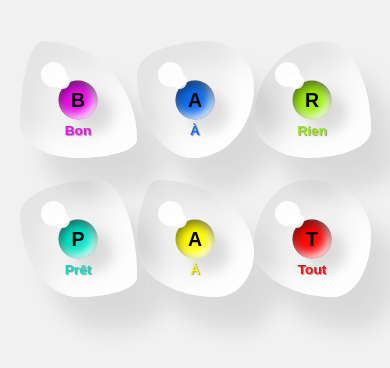
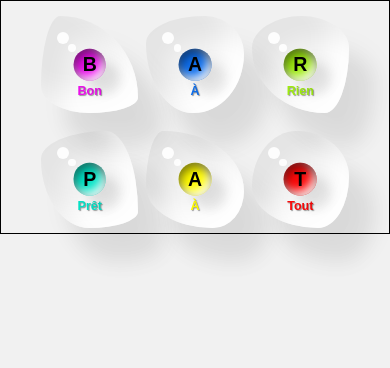
Before and after one commit to ChristopheC-83/barpat-v2, a React (Create React App) app: page / in a window 390 px wide. Shown: the top 368 px of the page. Built offline with nearby package versions, Linux system fonts and the light colour scheme.

Commit message:
MAJ avec responsivité

```diff
--- a/src/Style/index.css
+++ b/src/Style/index.css
@@ -49,65 +49,66 @@ a {
   color: black;
 }
 
-.container {
+.dropsContainer {
   width: 100%;
-  min-height: 100vh;
-  padding-top: 30px;
+  max-width: 1920px;
+  height: 13vw;
+  max-height: 250px;
   display: flex;
-  justify-content: center;
-  align-items: start;
-  gap: 30px;
+  padding: 0 6vw;
+  align-items: center;
+  gap: 0 2vw;
   background-color: #f1f1f1;
-  overflow: hidden;
+  margin: 0 auto;
+  border: 1px solid black;
 }
-.container .drop {
+.dropsContainer .drop {
   position: relative;
-  width: 250px;
-  height: 250px;
+  width: 13vw;
+  height: 13vw;
+  max-width: 250px;
+  max-height: 250px;
   box-shadow: inset 20px 20px 20px rgba(0, 0, 0, 0.05), 25px 35px 20px rgba(0, 0, 0, 0.05), 25px 30px 30px rgba(0, 0, 0, 0.05), inset -20px -20px 25px rgba(255, 255, 255, 0.9);
   transition: 0.5 ease-in-out;
 }
-.container .drop::before {
+.dropsContainer .drop::before,
+.dropsContainer .drop::after {
   content: "";
   position: absolute;
-  top: 60px;
-  left: 60px;
-  width: 25px;
-  height: 25px;
   background-color: #fff;
   opacity: 0.9;
   border-radius: 50%;
 }
-.container .drop::after {
-  content: "";
-  position: absolute;
-  top: 90px;
-  left: 80px;
-  width: 15px;
-  height: 15px;
-  background-color: rgb(255, 255, 255);
-  opacity: 0.9;
-  border-radius: 50%;
+.dropsContainer .drop::before {
+  top: clamp(16px, 0px + 2vw, 50px);
+  left: clamp(16px, 0px + 2vw, 50px);
+  width: clamp(12px, 1.58vw, 40px);
+  height: clamp(12px, 1.58vw, 40px);
 }
-
-h2 {
+.dropsContainer .drop::after {
+  top: clamp(28px, 0px + 3.5vw, 80px);
+  left: clamp(26px, 0px + 3.5vw, 80px);
+  width: clamp(7.5px, 0.98vw, 25px);
+  height: clamp(7.5px, 0.98vw, 25px);
+}
+.dropsContainer .dropLettre {
   display: flex;
   justify-content: center;
   align-items: center;
   color: black;
   font-weight: bold;
-  font-size: 40px;
-  width: 60px;
-  height: 60px;
+  font-size: clamp(16px, 2.1vw, 40px);
+  width: clamp(32px, 4.2vw, 60px);
+  height: clamp(32px, 4.2vw, 60px);
   border-radius: 50%;
   position: absolute;
   top: 50%;
   left: 50%;
   transform: translate(-50%, -50%);
   box-shadow: inset 2px 5px 10px rgba(0, 0, 0, 0.5), inset -4px -4px 10px rgba(255, 255, 255, 0.9), 15px 15px 10px rgba(0, 0, 0, 0.05), 15px 10px 15px rgba(0, 0, 0, 0.05);
+  z-index: 5;
 }
-
-p {
+.dropsContainer .dropTexte {
   color: black;
   width: 100%;
   text-align: center;
@@ -116,56 +117,47 @@ p {
   top: 70%;
   left: 0%;
   transform: translateX(-50%);
-  font-size: 30px;
+  font-size: clamp(12px, 1.6vw, 30px);
   font-weight: bold;
   text-shadow: 1px 1px 1px rgba(51, 51, 51, 0.5019607843);
 }
 
-.content {
-  width: 1500px;
-  height: 250px;
-  max-height: 50vh;
-  display: flex;
-  justify-content: center;
-  align-items: center;
-}
-
-@media screen and (max-width: 1500px) {
-  .content {
-    width: 800px;
-    height: 550px;
+@media (max-width: 768px) {
+  .dropsContainer {
+    height: 58vw;
+    min-height: 60vw;
     flex-wrap: wrap;
+    gap: 2vw;
+    padding: 10px 0 0 0;
+    justify-content: center;
   }
-}
-@media screen and (max-width: 800px) {
-  .content {
-    max-height: 33vh;
+  .dropsContainer .drop {
+    height: 25vw;
+    width: 25vw;
   }
-  .container .drop {
-    position: relative;
-    width: 30vw;
-    height: 30vw;
+  .dropsContainer .drop::before {
+    top: clamp(16px, 0px + 4vw, 50px);
+    left: clamp(16px, 0px + 4vw, 50px);
+    width: clamp(12px, 3vw, 40px);
+    height: clamp(12px, 3vw, 40px);
   }
-  .container .drop p {
-    font-size: 3.5vw;
+  .dropsContainer .drop::after {
+    top: clamp(28px, 0px + 7vw, 80px);
+    left: clamp(26px, 0px + 7vw, 80px);
+    width: clamp(7.5px, 2vw, 25px);
+    height: clamp(7.5px, 2vw, 25px);
   }
-  .container .drop h2 {
-    font-size: 5vw;
-    width: 10vw;
-    height: 10vw;
+  .dropsContainer .dropLettre {
+    font-size: clamp(16px, 5vw, 40px);
+    width: clamp(32px, 8.4vw, 60px);
+    height: clamp(32px, 8.4vw, 60px);
   }
-  .container .drop::before {
-    top: 18%;
-    left: 18%;
-  }
-  .container .drop::after {
-    top: 28%;
-    left: 30%;
+  .dropsContainer .dropTexte {
+    font-size: clamp(12px, 3.2vw, 25px);
   }
 }
 .App {
   width: 100%;
-  height: 100vh;
+  min-height: 100vh;
   background-color: #f1f1f1;
-  color: #f1f1f1;
 }/*# sourceMappingURL=index.css.map */
--- a/src/Style/index.scss
+++ b/src/Style/index.scss
@@ -2,11 +2,11 @@
 @import "./libs/variables";
 @import "./libs/mixins";
 @import "./sous-fichiers/goutte";
+@import "./sous-fichiers/goutte_MQ";
 
 
 .App{
     width: 100%;
-    height: 100vh;
+    min-height: 100vh;
     background-color: #f1f1f1;
-    color: #f1f1f1;
 }
--- a/src/Style/sous-fichiers/_goutte.scss
+++ b/src/Style/sous-fichiers/_goutte.scss
@@ -1,55 +1,58 @@
-.container {
+.dropsContainer {
   width: 100%;
-  min-height: 100vh;
-  padding-top: 30px;
+  max-width: 1920px;
+  height: 13vw;
+  max-height: 250px;
   display: flex;
-  justify-content: center;
-  align-items: start;
-  gap: 30px;
+  padding: 0 6vw;
+  align-items: center;
+  gap: 0 2vw;
   background-color: #f1f1f1;
-  overflow: hidden;
+  margin: 0 auto;
+  border: 1px solid black;
 
   .drop {
     position: relative;
-    width: 250px;
-    height: 250px;
+    width: 13vw;
+    height: 13vw;
+    max-width: 250px;
+    max-height: 250px;
     box-shadow: inset 20px 20px 20px rgba(0, 0, 0, 0.05),
       25px 35px 20px rgba(0, 0, 0, 0.05), 25px 30px 30px rgba(0, 0, 0, 0.05),
       inset -20px -20px 25px rgba(255, 255, 255, 0.9);
     transition: 0.5 ease-in-out;
   }
 
-  .drop::before {
+  .drop::before,
+  .drop::after {
     content: "";
     position: absolute;
-    top: 60px;
-    left: 60px;
-    width: 25px;
-    height: 25px;
     background-color: #fff;
     opacity: 0.9;
     border-radius: 50%;
   }
-  .drop::after {
-    content: "";
-    position: absolute;
-    top: 90px;
-    left: 80px;
-    width: 15px;
-    height: 15px;
-    background-color: rgb(255, 255, 255);
-    opacity: 0.9;
-    border-radius: 50%;
-  }
+
+  .drop::before {
+    top: clamp(16px, 0px + 2vw, 50px);
+    left: clamp(16px, 0px + 2vw, 50px);
+    width: clamp(12px, 1.58vw, 40px);
+    height: clamp(12px, 1.58vw, 40px);
   }
 
-h2 {
+  .drop::after {
+    top: clamp(28px, 0px + 3.5vw, 80px);
+    left: clamp(26px, 0px + 3.5vw, 80px);
+    width: clamp(7.5px, 0.98vw, 25px);
+    height: clamp(7.5px, 0.98vw, 25px);
+  }
+
+  .dropLettre {
     @include flexMid;
     color: black;
     font-weight: bold;
-  font-size: 40px;
-  width: 60px;
-  height: 60px;
+    font-size: clamp(16px, 2.1vw, 40px);
+    width: clamp(32px, 4.2vw, 60px);
+    height: clamp(32px, 4.2vw, 60px);
     border-radius: 50%;
     position: absolute;
     top: 50%;
@@ -58,63 +61,20 @@ h2 {
     box-shadow: inset 2px 5px 10px rgba(0, 0, 0, 0.5),
       inset -4px -4px 10px rgba(255, 255, 255, 0.9),
       15px 15px 10px rgba(0, 0, 0, 0.05), 15px 10px 15px rgba(0, 0, 0, 0.05);
+    z-index: 5;
   }
 
-p {
+  .dropTexte {
     color: black;
     width: 100%;
     text-align: center;
     position: absolute;
-  //   @include flexMid;
     flex-wrap: nowrap;
     top: 70%;
     left: 00%;
     transform: translateX(-50%);
-  font-size: 30px;
+    font-size: clamp(12px, 1.6vw, 30px);
     font-weight: bold;
     text-shadow: 1px 1px 1px #33333380;
   }
-
-.content {
-  width: 1500px;
-  height: 250px;
-  max-height:50vh;
-  @include flexMid;
 }
-@media screen and (max-width: 1500px) {
-  .content {
-    width: 800px;
-    height: 550px;
-    flex-wrap: wrap;
-  }
-
-}
-@media screen and (max-width: 800px) {
-  .content {
-    max-height:33vh;
-  }
-
-  .container .drop {
-    position: relative;
-    width: 30vw;
-    height: 30vw;
-
-    p {
-      font-size: 3.5vw;
-    }
-    h2 {
-      font-size: 5vw;
-      width: 10vw;
-      height: 10vw;
-    }
-    &::before {
-      top: 18%;
-      left:18%;
-    }
-    &::after {
-      top: 28%;
-      left: 30%;
-    }
-  }
-
-}
--- /dev/null
+++ b/src/Style/sous-fichiers/_goutte_MQ.scss
@@ -0,0 +1,39 @@
+@media (max-width: 768px) {
+  .dropsContainer {
+    height: 58vw;
+    min-height: 60vw;
+    flex-wrap: wrap;
+    gap: 2vw;
+    padding: 10px 0 0 0;
+    justify-content: center;
+
+    .drop {
+      height: 25vw;
+      width: 25vw;
+    }
+
+    .drop::before {
+      top: clamp(16px, 0px + 4vw, 50px);
+      left: clamp(16px, 0px + 4vw, 50px);
+      width: clamp(12px, 3vw, 40px);
+      height: clamp(12px, 3vw, 40px);
+    }
+
+    .drop::after {
+      top: clamp(28px, 0px + 7vw, 80px);
+      left: clamp(26px, 0px + 7vw, 80px);
+      width: clamp(7.5px, 2vw, 25px);
+      height: clamp(7.5px, 2vw, 25px);
+    }
+
+    .dropLettre {
+      font-size: clamp(16px, 5vw, 40px);
+      width: clamp(32px, 8.4vw, 60px);
+      height: clamp(32px, 8.4vw, 60px);
+    }
+
+    .dropTexte {
+      font-size: clamp(12px, 3.2vw, 25px);
+    }
+  }
+}
--- a/src/component/Drop.js
+++ b/src/component/Drop.js
@@ -16,13 +16,19 @@ export default function Goutte(props) {
       className="drop"
       style={{
         borderRadius: hovering ? "50%" : props.radius,
-        transition: "border-radius 0.75s ease-in-out",
+        transform: hovering ? "scale(1.1)" : "scale(1)",
+        transition: "all 0.75s ease-in-out",
       }}
       onMouseOver={handleMouseOver}
       onMouseOut={handleMouseOut}
     >
-      <h2 style={{ background: props.color }}>{props.lettre}</h2>
+      <h2
+      className="dropLettre"
+      style={{ background: props.color }}>
+        {props.lettre}
+        </h2>
       <p
+      className="dropTexte"
         style={{
           color: props.color,
           transform: hovering ? "scale(0)" : "scale(1)",
@@ -32,6 +38,7 @@ export default function Goutte(props) {
         {props.text1}
       </p>
       <p
+      className="dropTexte"
         style={{
           color: props.color,
           transform: hovering ? "scale(1)" : "scale(0)",
--- a/src/component/Drops.js
+++ b/src/component/Drops.js
@@ -21,7 +21,7 @@ export default function Drops() {
     },
     {
       id: 3,
-      br: "60% 40% 52% 48% / 68% 76% 24% 32% ",
+      br: "51% 49% 25% 75% / 33% 33% 67% 67%   ",
       color: "rgb(158, 235, 15)",
       lettre: "R",
       text1: "Rien",
@@ -55,8 +55,7 @@ export default function Drops() {
   console.log(dropList[0].br);
 
   return (
-    <div className="container">
-      <div className="content">
+    <div className="dropsContainer">
       {dropList.map((drop) => (
         <Drop
           radius={drop.br}
@@ -67,7 +66,6 @@ export default function Drops() {
           text2={drop.text2}
         />
       ))}
-      </div>
     </div>
   );
 }
```
Also changed, not shown: 1 other file (tests, documents, lock files or other folders). Lines whose indentation alone changed are shown as unchanged.
